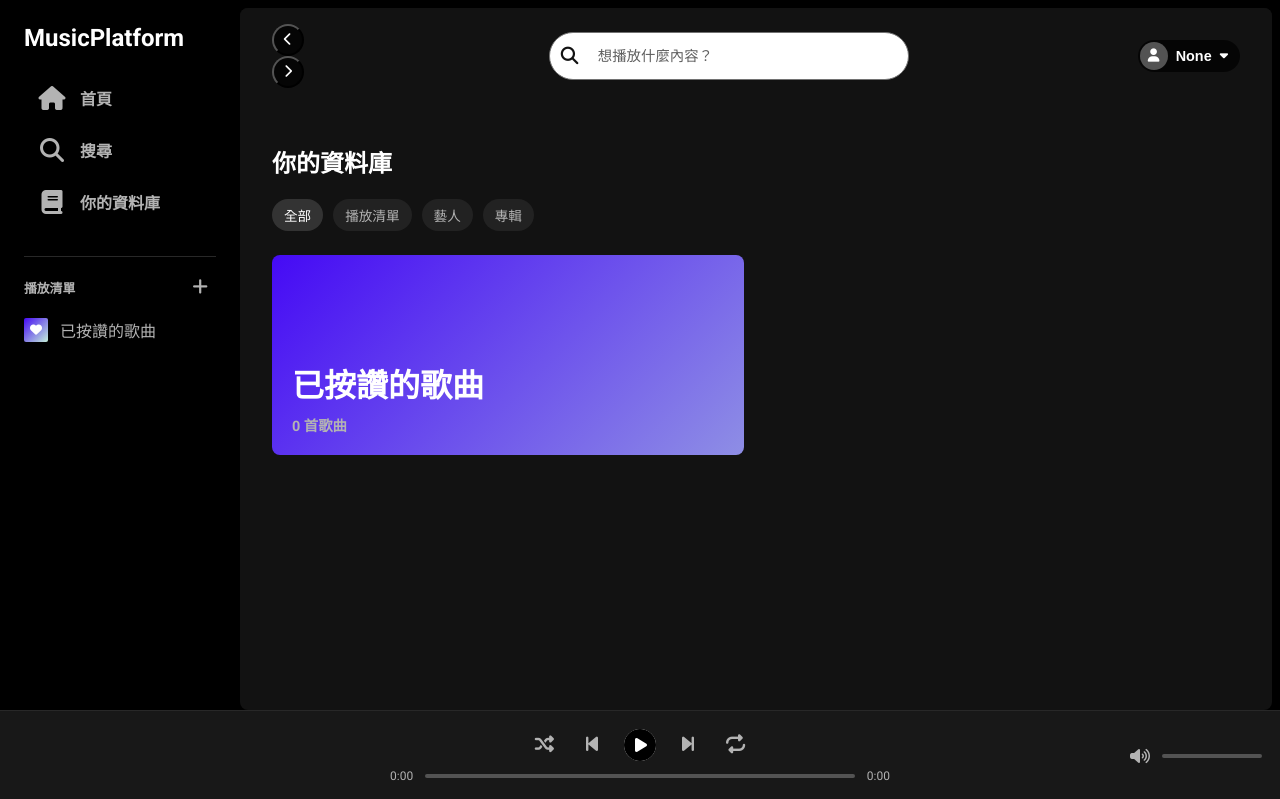
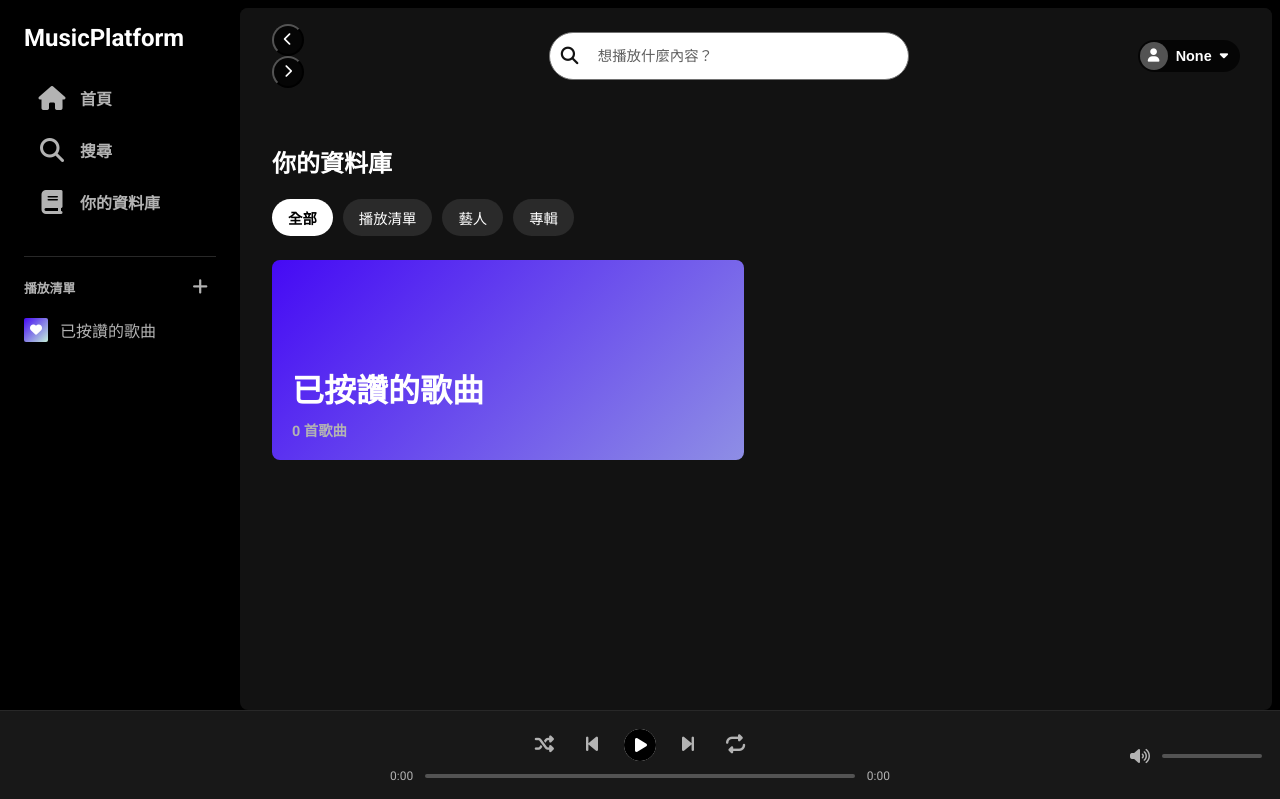
Before and after one commit to aaa123456yg/music-platform, a Flask app: page /library in a window 1280 px wide. Shown: the top 799 px of the page. Run offline with Flask 3, Linux system fonts and the light colour scheme; the visitor is signed in with stand-in values (Sample User, id 1); data that the repository does not hold is empty; some libraries are stand-ins or nearby versions.

Commit message:
收藏頁面篩選功能完成

```diff
--- a/static/script.js
+++ b/static/script.js
@@ -347,3 +347,19 @@ function closeModal() {
     const modal = document.getElementById("createPlaylistModal");
     if(modal) modal.style.display = "none";
 }
+// --- 14. 資料庫篩選功能 ---
+function filterLibrary(type, btn) {
+    // 1. 切換按鈕樣式
+    document.querySelectorAll('.filter-btn').forEach(b => b.classList.remove('active'));
+    btn.classList.add('active');
+
+    // 2. 篩選卡片
+    const cards = document.querySelectorAll('.cards-container .card');
+    cards.forEach(card => {
+        if (type === 'all' || card.getAttribute('data-type') === type) {
+            card.style.display = 'block'; // 顯示
+        } else {
+            card.style.display = 'none';  // 隱藏
+        }
+    });
+}
--- a/static/style.css
+++ b/static/style.css
@@ -569,3 +569,24 @@ input[type=range]::-webkit-slider-thumb { -webkit-appearance: none; height: 12px
     transform: scale(1.04);
     content: '取消追蹤'; /* 進階技巧：滑鼠移上去可以變文字，這裡先不加 */
 }
+/* 篩選按鈕樣式 */
+.filter-btn {
+    background-color: #2a2a2a;
+    color: white;
+    border: none;
+    padding: 8px 16px;
+    border-radius: 20px;
+    font-size: 0.9rem;
+    cursor: pointer;
+    transition: all 0.2s;
+}
+
+.filter-btn:hover {
+    background-color: #3e3e3e;
+}
+
+.filter-btn.active {
+    background-color: #ffffff;
+    color: #000000;
+    font-weight: 700;
+}
--- a/templates/library_content.html
+++ b/templates/library_content.html
@@ -32,16 +32,16 @@
 
         <h2 style="margin-bottom: 20px;">你的資料庫</h2>
 
-        <div style="display: flex; gap: 10px; margin-bottom: 24px;">
-            <span style="background: #333; padding: 6px 12px; border-radius: 16px; font-size: 0.85rem; cursor: pointer; color: white;">全部</span>
-            <span style="background: #222; padding: 6px 12px; border-radius: 16px; font-size: 0.85rem; cursor: pointer; color: #b3b3b3;">播放清單</span>
-            <span style="background: #222; padding: 6px 12px; border-radius: 16px; font-size: 0.85rem; cursor: pointer; color: #b3b3b3;">藝人</span>
-            <span style="background: #222; padding: 6px 12px; border-radius: 16px; font-size: 0.85rem; cursor: pointer; color: #b3b3b3;">專輯</span>
+        <div class="filter-buttons" style="display: flex; gap: 10px; margin-bottom: 24px;">
+            <button class="filter-btn active" onclick="filterLibrary('all', this)">全部</button>
+            <button class="filter-btn" onclick="filterLibrary('playlist', this)">播放清單</button>
+            <button class="filter-btn" onclick="filterLibrary('artist', this)">藝人</button>
+            <button class="filter-btn" onclick="filterLibrary('album', this)">專輯</button>
         </div>
 
         <div class="cards-container">
 
-            <div class="card"
+            <div class="card" data-type="playlist"
                  hx-get="/collection/tracks"
                  hx-target="#main-content"
                  hx-select="#main-content"
@@ -59,7 +59,7 @@
             </div>
 
             {% for playlist in playlists %}
-            <div class="card"
+            <div class="card" data-type="playlist"
                  hx-get="/playlist/{{ playlist.playlist_id }}"
                  hx-target="#main-content"
                  hx-select="#main-content"
@@ -74,7 +74,7 @@
             {% endfor %}
 
             {% for album in albums %}
-            <div class="card"
+            <div class="card" data-type="album"
                  hx-get="/album/{{ album.album_id }}"
                  hx-target="#main-content"
                  hx-select="#main-content"
@@ -93,7 +93,7 @@
             {% endfor %}
 
             {% for artist in artists %}
-            <div class="card"
+            <div class="card" data-type="artist"
                  hx-get="/artist/{{ artist.artist_id }}"
                  hx-target="#main-content"
                  hx-select="#main-content"
```
